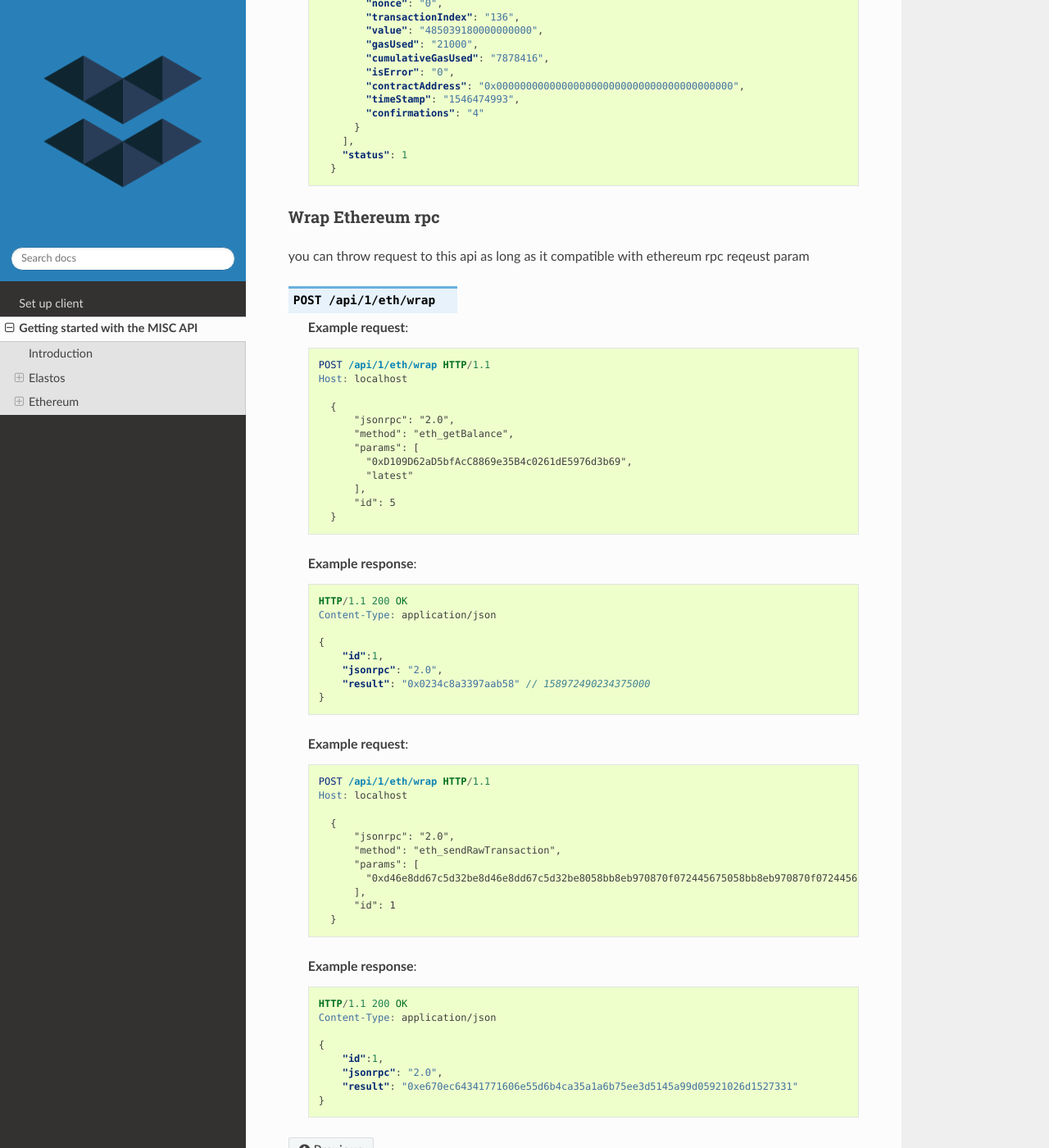
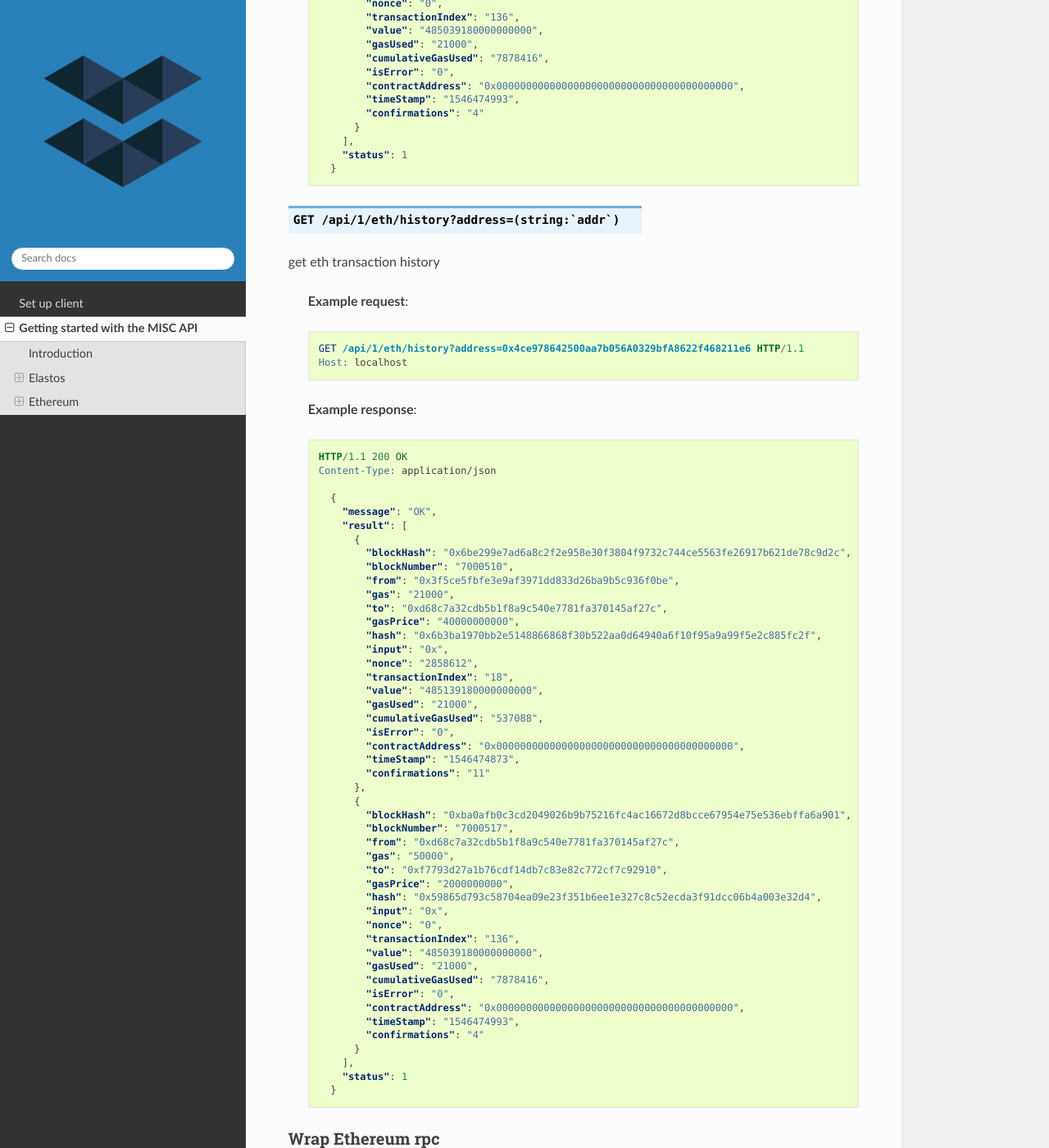
Before and after one commit to elastos/Elastos.ORG.API.Misc, a Sphinx documentation site: the page built from docs/api_guide.rst, in a window 1280 px wide and 1400 px high, scrolled down 25024 px. Shown: the whole window at 82% size. Built offline with Sphinx 7.4.7 and the Read the Docs theme 2.0.0, drawn with Linux system fonts in a browser that asks for light colours.

Commit message:
Tiny fix

```diff
--- a/docs/api_guide.rst
+++ b/docs/api_guide.rst
@@ -1461,6 +1461,70 @@ transaction history of specific address
           "status": 1
         }
 
+.. http:get:: /api/1/eth/history?address=(string:`addr`)
+
+get eth transaction history
+
+   **Example request**:
+
+   .. sourcecode:: http
+
+      GET /api/1/eth/history?address=0x4ce978642500aa7b056A0329bfA8622f468211e6 HTTP/1.1
+      Host: localhost
+
+   **Example response**:
+
+   .. sourcecode:: http
+
+      HTTP/1.1 200 OK
+      Content-Type: application/json
+
+        {
+          "message": "OK",
+          "result": [
+            {
+              "blockHash": "0x6be299e7ad6a8c2f2e958e30f3804f9732c744ce5563fe26917b621de78c9d2c",
+              "blockNumber": "7000510",
+              "from": "0x3f5ce5fbfe3e9af3971dd833d26ba9b5c936f0be",
+              "gas": "21000",
+              "to": "0xd68c7a32cdb5b1f8a9c540e7781fa370145af27c",
+              "gasPrice": "40000000000",
+              "hash": "0x6b3ba1970bb2e5148866868f30b522aa0d64940a6f10f95a9a99f5e2c885fc2f",
+              "input": "0x",
+              "nonce": "2858612",
+              "transactionIndex": "18",
+              "value": "485139180000000000",
+              "gasUsed": "21000",
+              "cumulativeGasUsed": "537088",
+              "isError": "0",
+              "contractAddress": "0x0000000000000000000000000000000000000000",
+              "timeStamp": "1546474873",
+              "confirmations": "11"
+            },
+            {
+              "blockHash": "0xba0afb0c3cd2049026b9b75216fc4ac16672d8bcce67954e75e536ebffa6a901",
+              "blockNumber": "7000517",
+              "from": "0xd68c7a32cdb5b1f8a9c540e7781fa370145af27c",
+              "gas": "50000",
+              "to": "0xf7793d27a1b76cdf14db7c83e82c772cf7c92910",
+              "gasPrice": "2000000000",
+              "hash": "0x59865d793c58704ea09e23f351b6ee1e327c8c52ecda3f91dcc06b4a003e32d4",
+              "input": "0x",
+              "nonce": "0",
+              "transactionIndex": "136",
+              "value": "485039180000000000",
+              "gasUsed": "21000",
+              "cumulativeGasUsed": "7878416",
+              "isError": "0",
+              "contractAddress": "0x0000000000000000000000000000000000000000",
+              "timeStamp": "1546474993",
+              "confirmations": "4"
+            }
+          ],
+          "status": 1
+        }
+
+
 Wrap Ethereum rpc
 ------------------------------------------------
 you can throw request to this api as long as it compatible with ethereum rpc reqeust param
```
Also changed, not shown: 1 other file.
